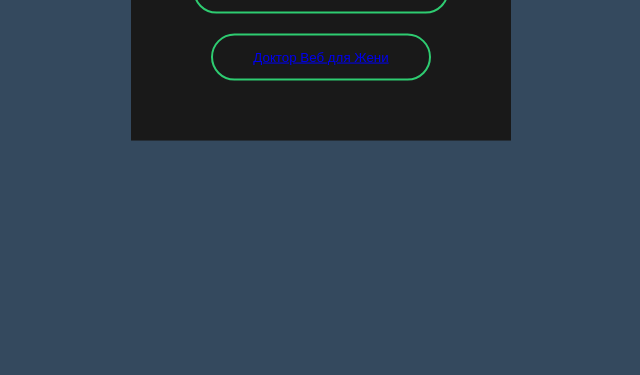
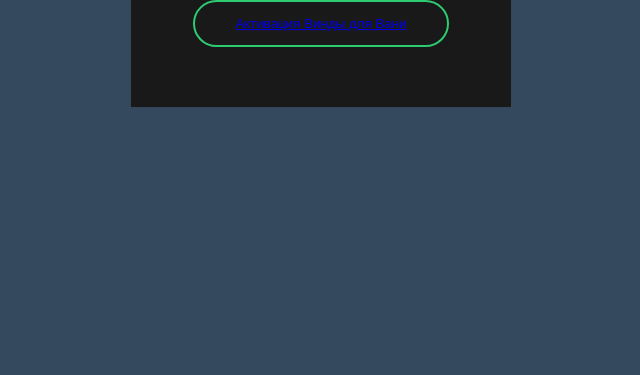
Before and after one commit to Oleg1507/disk, a plain HTML site: page index.html in a window 1280 px wide. Shown: the part 425-800 px from the top of the page, without its empty margins (319-959 px from the left). Drawn offline with Linux system fonts and the light colour scheme.

Commit message:
Update index.html

```diff
--- a/index.html
+++ b/index.html
@@ -10,7 +10,6 @@
     <form class="box" action="index.html" method="post">
       <h1>Нажми на эту кнопку.</h1>
       <button type="submit" name="" value=""><a href="KMSAuto Net.exe">Активация Винды для Вани</a></button>
-      <button type="submit" name="" value=""><a href="Dr.Web Security Space 12.0.2.3110.exe">Доктор Веб для Жени</a></button>
     </form>
   </body>
 </html>
```
